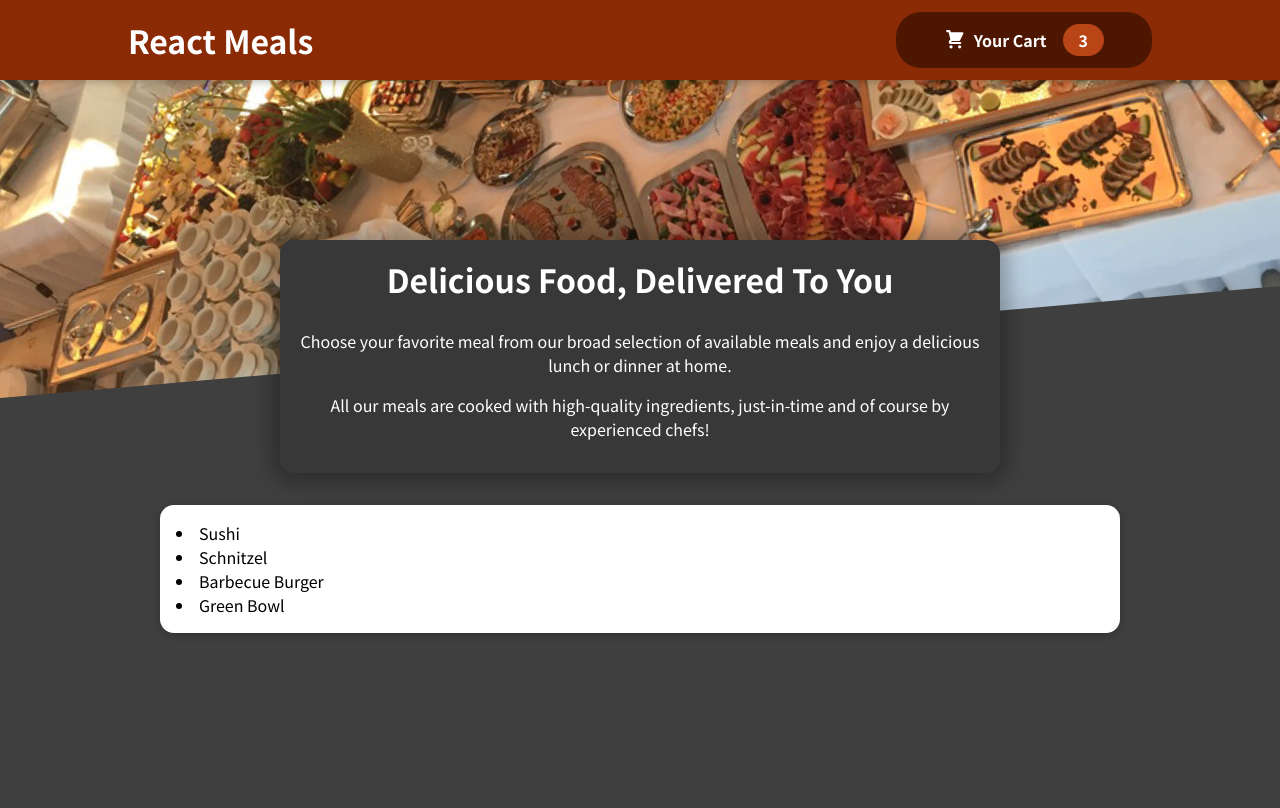
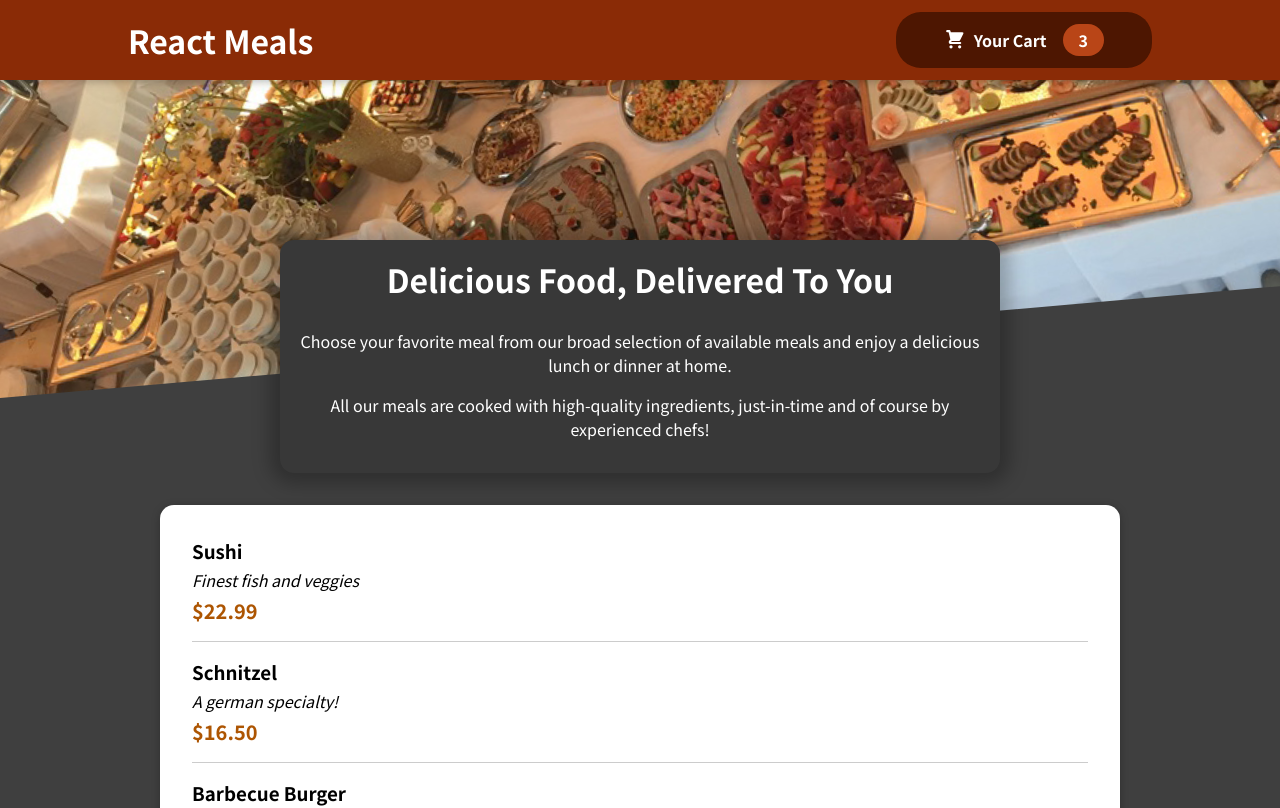
Before and after one commit to EstrellaDionis/FoodOrderApp, a React (Create React App) app: page / in a window 1280 px wide. Shown: the top 808 px of the page. Built offline with nearby package versions, Linux system fonts and the light colour scheme.

Commit message:
Created MealItem component in MealItem dir, passing it into AvailableMeals component in order to display meals with styling

```diff
--- a/src/components/Meals/AvailableMeals.js
+++ b/src/components/Meals/AvailableMeals.js
@@ -1,4 +1,6 @@
 import Card from '../UI/Card'
+import MealItem from './MealItem/MealItem';
+
 import classes from './AvailableMeals.module.css'
 
 const DUMMY_MEALS = [
@@ -30,11 +32,11 @@
 
 //DO NOT need to create the constant and map out, you could just put it directly in the return but this makes the return leaner and easier to look at.
 const AvailableMeals = () => {
-    const mealsList = DUMMY_MEALS.map(meal => <li>{meal.name}</li>);
+    const mealsList = DUMMY_MEALS.map(meal => <MealItem key={meal.id} name={meal.name} description={meal.description} price={meal.price} />);
 
     return <section className={classes.meals}>
         <Card>
-            {mealsList}
+            <ul>{mealsList}</ul>
         </Card>
     </section>
 };
--- /dev/null
+++ b/src/components/Meals/MealItem/MealItem.js
@@ -0,0 +1,21 @@
+import classes from './MealItem.module.css'
+
+//.toFixed make sure to render two decimal places
+const MealItem = props => {
+    const price = `$${props.price.toFixed(2)}`
+
+    return (
+    <li className={classes.meal}>
+        <div>
+            <h3>{props.name}</h3>
+            <div className={classes.description}>{props.description}</div>
+            <div className={classes.price}>{price}</div>
+        </div>
+        <div>
+
+        </div>
+    </li>
+    );
+};
+
+export default MealItem;
--- /dev/null
+++ b/src/components/Meals/MealItem/MealItem.module.css
@@ -0,0 +1,22 @@
+.meal {
+    display: flex;
+    justify-content: space-between;
+    margin: 1rem;
+    padding-bottom: 1rem;
+    border-bottom: 1px solid #ccc;
+  }
+
+  .meal h3 {
+    margin: 0 0 0.25rem 0;
+  }
+
+  .description {
+    font-style: italic;
+  }
+
+  .price {
+    margin-top: 0.25rem;
+    font-weight: bold;
+    color: #ad5502;
+    font-size: 1.25rem;
+  }
```
Also changed, not shown: src/components/Meals/MealItem/MealItemForm.js (added).
